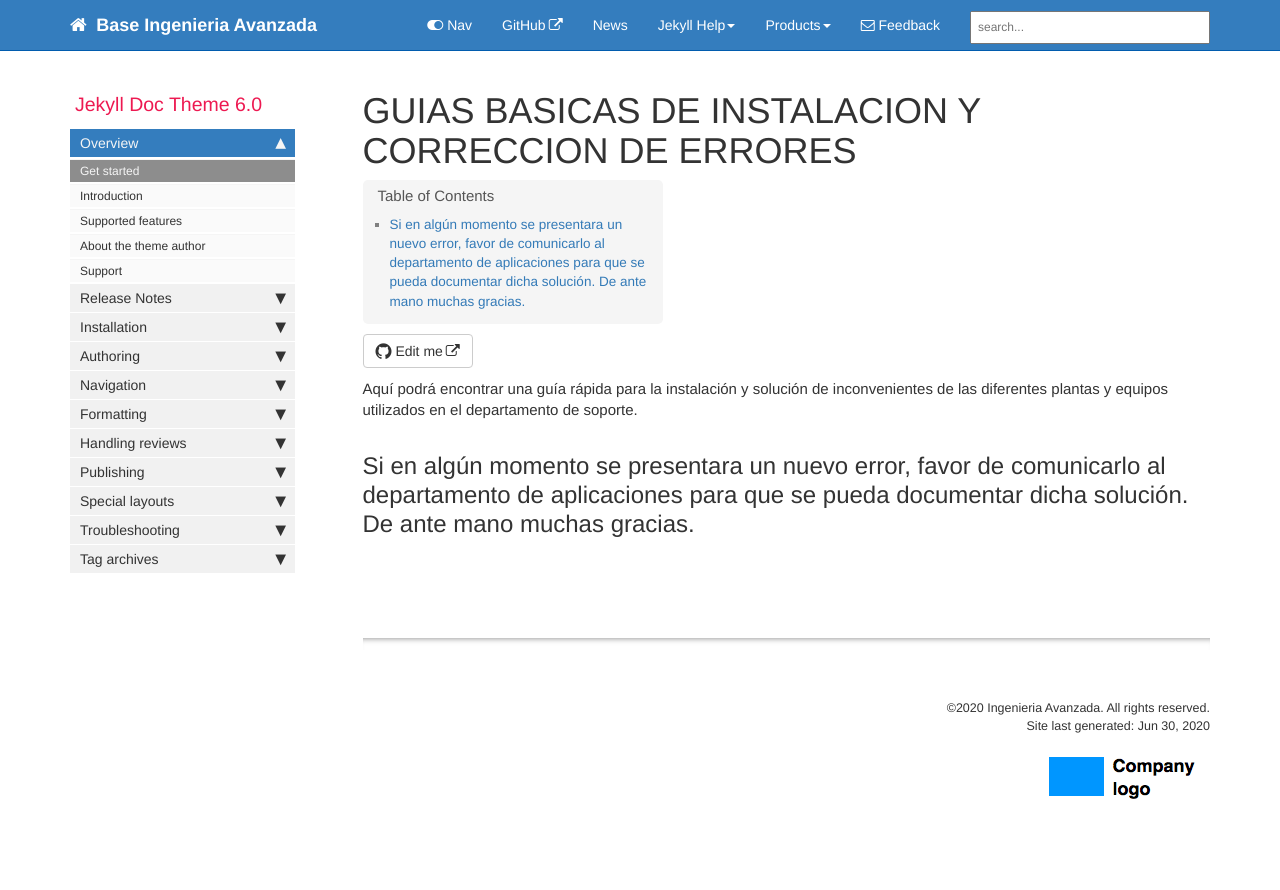
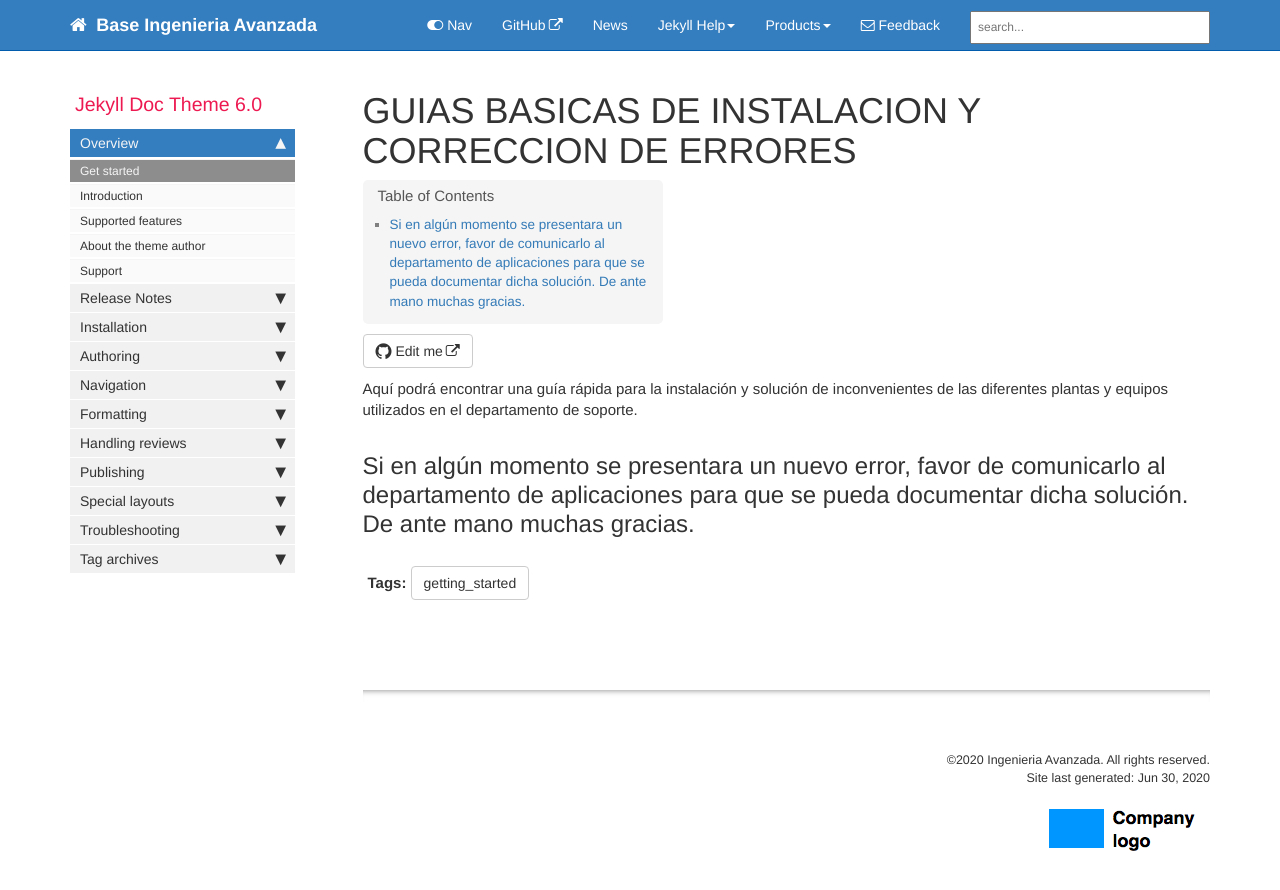
Before and after one commit to soporteiasa/soporteiasa.github.io, a Jekyll site: the page built from index.md, in a window 1280 px wide and 927 px high. Shown: the top 890 px of the window. Built offline with Jekyll 4.4.1, drawn with Linux system fonts in a browser that asks for light colours; comment, search, counter and statistics services are not loaded.

Commit message:
Update index.md

```diff
--- a/index.md
+++ b/index.md
@@ -1,7 +1,7 @@
 ---
 title: "GUIAS BASICAS DE INSTALACION Y CORRECCION DE ERRORES"
 keywords: sample homepage
-
+tags: [getting_started]
 sidebar: mydoc_sidebar
 permalink: index.html
 
```
